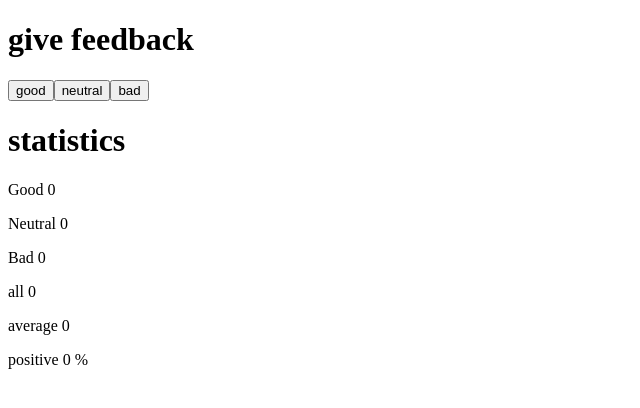
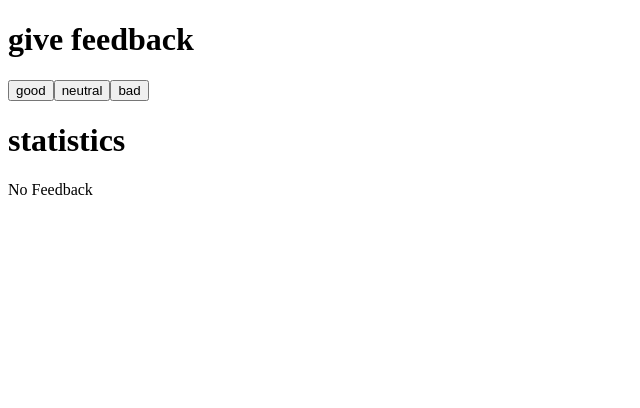
Before and after one commit to erencataltepe/fullstackopen, a React (Create React App) app in the folder part1/unicafe/: page / in a window 1280 px wide. Shown: the top 408 px of the page, without its empty margins (0-640 px from the left). Built offline with nearby package versions, Linux system fonts and the light colour scheme.

Commit message:
Solve exercise 1.9

```diff
--- a/part1/unicafe/src/App.js
+++ b/part1/unicafe/src/App.js
@@ -12,6 +12,10 @@ const Statistic = ({ result }) => {
   const total = result.good + result.neutral + result.bad;
   const average = total === 0 ? 0 : (result.good * 1 + result.bad * -1) / total;
   const positive = total === 0 ? 0 : (result.good / total) * 100;
+
+  if (total === 0) {
+    return <p>No Feedback</p>;
+  }
 
   return (
     <div>
```
